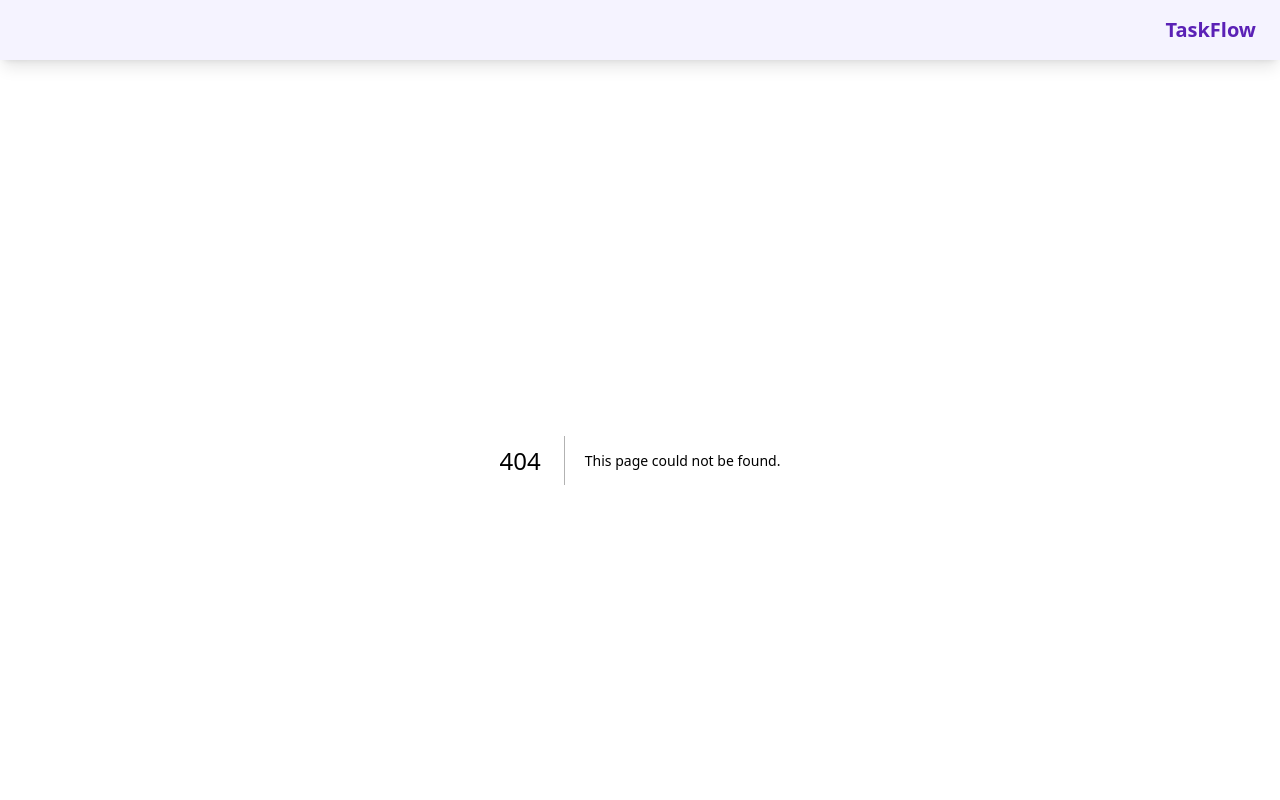
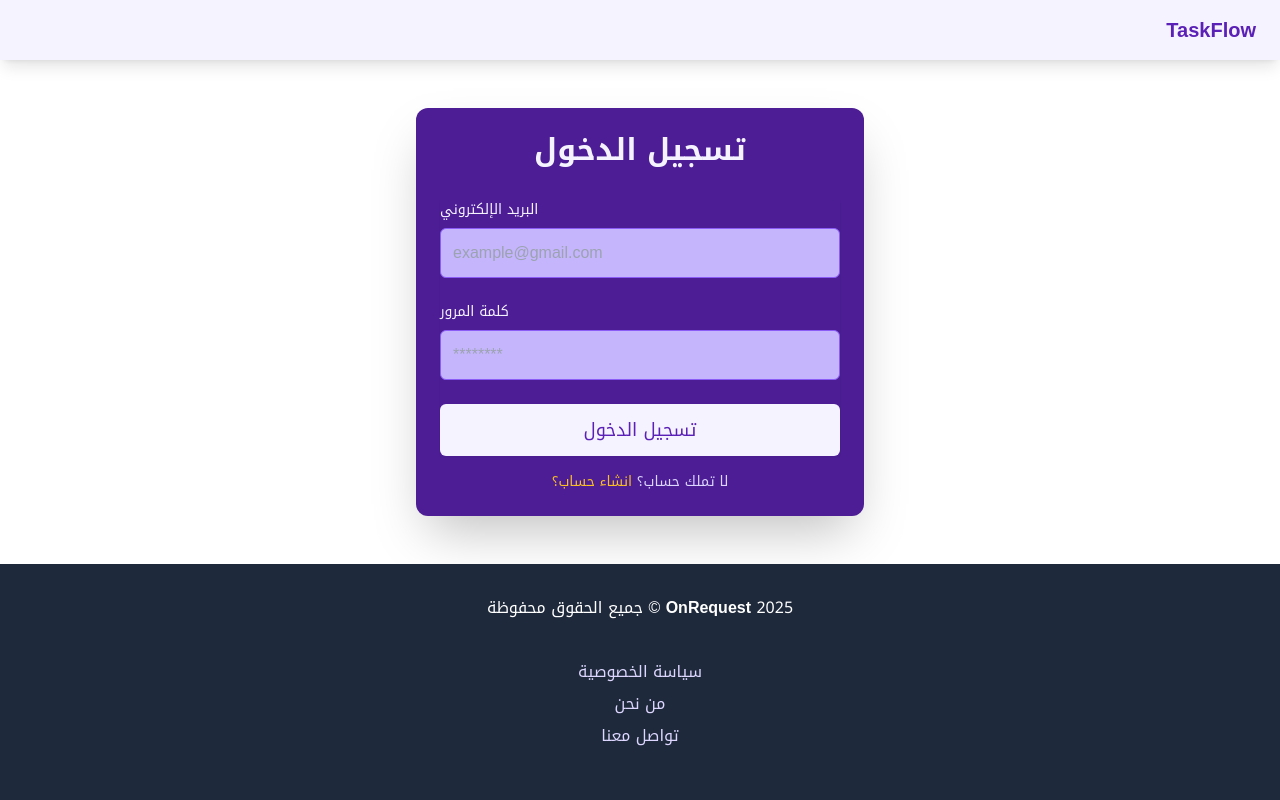
Before and after one commit to Hadiiik/taskflow, a Next.js app: page /login in a window 1280 px wide. Before the commit this address had no page. Shown: the top 800 px of the page. Built offline with nearby package versions, Linux system fonts and the light colour scheme.

Commit message:
login signin frontedn

```diff
--- a/app/components/Footer.tsx
+++ b/app/components/Footer.tsx
@@ -2,15 +2,21 @@ import React from 'react';
 
 const Footer = () => {
   return (
-    <footer className="bg-slate-800 text-white py-8 mt-16">
+    <footer className="bg-slate-800 text-white py-8 w-full mt-4">
       <div className="container mx-auto text-center">
-        <p className="text-sm md:text-base">
+        <p className="text-sm md:text-base mb-2">
           جميع الحقوق محفوظة &copy; <span className="font-bold">OnRequest</span> 2025
         </p>
-        <div className="mt-4">
-          {/* يمكنك إضافة روابط أخرى هنا إذا لزم الأمر */}
-          <a href="/privacy-policy" className="text-violet-200 hover:text-violet-50 mx-2">سياسة الخصوصية</a>
-          <a href="/about-us" className="text-violet-200 hover:text-violet-50 mx-2">من نحن</a>
+        <div className="mt-4 py-6">
+          <div className="block mb-2">
+            <a href="/privacy-policy" className="text-violet-200 hover:text-violet-50 mx-2">سياسة الخصوصية</a>
+          </div>
+          <div className="block mb-2">
+            <a href="/about-us" className="text-violet-200 hover:text-violet-50 mx-2">من نحن</a>
+          </div>
+          <div className="block">
+            <a href="/contact-us" className="text-violet-200 hover:text-violet-50 mx-2">تواصل معنا</a>
+          </div>
         </div>
       </div>
     </footer>
--- a/app/components/Header.tsx
+++ b/app/components/Header.tsx
@@ -3,7 +3,7 @@ import React from 'react';
 
 const Header = () => {
   return (
-    <header className="bg-violet-50 text-violet-800 flex items-center justify-end py-4 px-6  shadow-lg">
+    <header className="bg-violet-50 text-violet-800 flex items-center justify-end py-4 px-6 shadow-lg sticky top-0 z-50">
       <Link className="text-xl font-bold hover:cursor-pointer hover:text-violet-700" href={"/"}>
         TaskFlow
       </Link>
--- a/app/components/HeroSection.tsx
+++ b/app/components/HeroSection.tsx
@@ -11,7 +11,7 @@ const HeroSection = () => {
       <p className=" md:text-xl mb-6 max-w-3xl mx-auto  ">
         نظام كانبان يساعدك على تنظيم وتوزيع المهام بكفاءة عالية، مما يساهم في تحسين الإنتاجية.((منا نغير هالحكي لشي احسن))
       </p>
-      <Link className=" bg-white text-violet-600 py-2 px-6 rounded-md text-lg hover:bg-violet-700 hover:text-white hover:shadow-md transition duration-300 my-4"
+      <Link className=" bg-white text-violet-600 py-2 px-6 rounded-md text-lg hover:bg-violet-700 hover:text-white hover:shadow-md transition duration-300 my-4 focus:bg-slate-300 focus:text-white  "
       href={"/login"}>
         جرب الآن
       </Link>
--- a/app/layout.tsx
+++ b/app/layout.tsx
@@ -1,5 +1,5 @@
 import type { Metadata } from "next";
-import { Geist, Geist_Mono } from "next/font/google";
+import { Geist, Geist_Mono, Noto_Kufi_Arabic } from "next/font/google";
 import "./globals.css";
 import Header from "./components/Header";
 import Footer from "./components/Footer";
@@ -14,6 +14,11 @@ const geistMono = Geist_Mono({
   subsets: ["latin"],
 });
 
+const NotoKufiArabic = Noto_Kufi_Arabic({
+  variable:"--font",
+  subsets:["arabic"]
+})
+
 export const metadata: Metadata = {
   title: "Create Next App",
   description: "Generated by create next app",
@@ -27,7 +32,7 @@ export default function RootLayout({
   return (
     <html lang="en">
       <body
-        className={`${geistSans.variable} ${geistMono.variable} antialiased`}
+        className={`${geistSans.variable} ${geistMono.variable} ${NotoKufiArabic.className} antialiased   `}
       >
         <Header/>
         {children}
--- /dev/null
+++ b/app/loading.tsx
@@ -0,0 +1,54 @@
+import React from 'react';
+
+const Skeleton = () => {
+  return (
+    <>
+    <div className="space-y-4 p-6">
+      {/* Skeleton for Title */}
+      <div className="h-6 bg-gray-300 animate-pulse rounded w-3/4"></div>
+
+      {/* Skeleton for Image */}
+      <div className="w-full h-48 bg-gray-300 animate-pulse rounded-lg"></div>
+
+      {/* Skeleton for Text */}
+      <div className="h-4 bg-gray-300 animate-pulse rounded w-5/6"></div>
+      <div className="h-4 bg-gray-300 animate-pulse rounded w-3/4"></div>
+    </div>
+    <div className="space-y-4 p-6">
+      {/* Skeleton for Title */}
+      <div className="h-6 bg-gray-300 animate-pulse rounded w-3/4"></div>
+
+      {/* Skeleton for Image */}
+      <div className="w-full h-48 bg-gray-300 animate-pulse rounded-lg"></div>
+
+      {/* Skeleton for Text */}
+      <div className="h-4 bg-gray-300 animate-pulse rounded w-5/6"></div>
+      <div className="h-4 bg-gray-300 animate-pulse rounded w-3/4"></div>
+    </div>
+    <div className="space-y-4 p-6">
+      {/* Skeleton for Title */}
+      <div className="h-6 bg-gray-300 animate-pulse rounded w-3/4"></div>
+
+      {/* Skeleton for Image */}
+      <div className="w-full h-48 bg-gray-300 animate-pulse rounded-lg"></div>
+
+      {/* Skeleton for Text */}
+      <div className="h-4 bg-gray-300 animate-pulse rounded w-5/6"></div>
+      <div className="h-4 bg-gray-300 animate-pulse rounded w-3/4"></div>
+    </div>
+    <div className="space-y-4 p-6">
+      {/* Skeleton for Title */}
+      <div className="h-6 bg-gray-300 animate-pulse rounded w-3/4"></div>
+
+      {/* Skeleton for Image */}
+      <div className="w-full h-48 bg-gray-300 animate-pulse rounded-lg"></div>
+
+      {/* Skeleton for Text */}
+      <div className="h-4 bg-gray-300 animate-pulse rounded w-5/6"></div>
+      <div className="h-4 bg-gray-300 animate-pulse rounded w-3/4"></div>
+    </div>
+    </>
+  );
+};
+
+export default Skeleton;
--- /dev/null
+++ b/app/login/page.tsx
@@ -0,0 +1,66 @@
+"use client"
+import userInfo from '@/types/userInfo'
+import Link from 'next/link';
+import React, { useState } from 'react'
+
+const page = () => {
+    const [userInfo, setUserInfo] = useState<userInfo>({
+        email: "",
+        password: ""
+    });
+
+    const handelSubmit = (e: React.FormEvent<HTMLFormElement>) => {
+        e.preventDefault();
+        console.log(userInfo);
+    };
+
+    return (
+        <div className="max-w-md mx-auto p-6 bg-violet-900 rounded-xl shadow-2xl m-12">
+            <h2 className="text-3xl font-bold text-center text-violet-50 mb-8 ">تسجيل الدخول</h2>
+            <form onSubmit={handelSubmit} className="space-y-6 shadow-sm">
+                {/* حقل البريد الإلكتروني */}
+                <div>
+                    <label htmlFor="email" className="block text-sm text-violet-50 mb-2">البريد الإلكتروني</label>
+                    <input
+                        type="email"
+                        id="email"
+                        placeholder="example@gmail.com"
+                        value={userInfo.email}
+                        onChange={(e) => setUserInfo({ ...userInfo, email: e.target.value })}
+                        required
+                        className="w-full p-3 rounded-md border border-violet-500 bg-violet-300 text-black focus:ring focus:ring-amber-500 focus:outline-none"
+                    />
+                </div>
+
+                {/* حقل كلمة المرور */}
+                <div>
+                    <label htmlFor="password" className="block text-sm text-violet-50 mb-2">كلمة المرور</label>
+                    <input
+                        type="text"
+                        id="password"
+                        placeholder="********"
+                        value={userInfo.password}
+                        onChange={(e) => setUserInfo({ ...userInfo, password: e.target.value })}
+                        required
+                        className="w-full p-3 rounded-md border border-violet-500 bg-violet-300 text-black focus:ring focus:ring-amber-500 focus:outline-none"
+                    />
+                </div>
+
+                {/* زر التسجيل */}
+                <button
+                    type="submit"
+                    className="w-full py-3 bg-violet-50 text-violet-800  px-6 rounded-md text-lg hover:bg-violet-700 hover:text-white hover:shadow-md transition duration-300 my-4 focus:bg-slate-300 focus:text-white"
+                >
+                    تسجيل الدخول
+                </button>
+            </form>
+
+            <p className="mt-4 text-center text-violet-200 text-sm">
+                لا تملك حساب؟{' '}
+                <Link href="/signup" className="text-amber-400 hover:text-amber-300 focus:text-slate-500">انشاء حساب؟</Link>
+            </p>
+        </div>
+    );
+};
+
+export default page;
--- /dev/null
+++ b/app/signup/page.tsx
@@ -0,0 +1,66 @@
+"use client"
+import userInfo from '@/types/userInfo'
+import Link from 'next/link';
+import React, { useState } from 'react'
+
+const page = () => {
+    const [userInfo, setUserInfo] = useState<userInfo>({
+        email: "",
+        password: ""
+    });
+
+    const handelSubmit = (e: React.FormEvent<HTMLFormElement>) => {
+        e.preventDefault();
+        console.log(userInfo);
+    };
+
+    return (
+        <div className="max-w-md mx-auto p-6 bg-violet-900 rounded-xl shadow-2xl m-12">
+            <h2 className="text-3xl font-bold text-center text-violet-50 mb-8 ">انشاء حساب </h2>
+            <form onSubmit={handelSubmit} className="space-y-6 shadow-sm">
+                {/* حقل البريد الإلكتروني */}
+                <div>
+                    <label htmlFor="email" className="block text-sm text-violet-50 mb-2">البريد الإلكتروني</label>
+                    <input
+                        type="email"
+                        id="email"
+                        placeholder="example@gmail.com"
+                        value={userInfo.email}
+                        onChange={(e) => setUserInfo({ ...userInfo, email: e.target.value })}
+                        required
+                        className="w-full p-3 rounded-md border border-violet-500 bg-violet-300 text-black focus:ring focus:ring-amber-500 focus:outline-none"
+                    />
+                </div>
+
+                {/* حقل كلمة المرور */}
+                <div>
+                    <label htmlFor="password" className="block text-sm text-violet-50 mb-2">كلمة المرور</label>
+                    <input
+                        type="text"
+                        id="password"
+                        placeholder="********"
+                        value={userInfo.password}
+                        onChange={(e) => setUserInfo({ ...userInfo, password: e.target.value })}
+                        required
+                        className="w-full p-3 rounded-md border border-violet-500 bg-violet-300 text-black focus:ring focus:ring-amber-500 focus:outline-none"
+                    />
+                </div>
+
+                {/* زر التسجيل */}
+                <button
+                    type="submit"
+                    className="w-full py-3 bg-violet-50 text-violet-800  px-6 rounded-md text-lg hover:bg-violet-700 hover:text-white hover:shadow-md transition duration-300 my-4 focus:bg-slate-300 focus:text-white"
+                >
+                    تسجيل الدخول
+                </button>
+            </form>
+
+            <p className="mt-4 text-center text-violet-200 text-sm">
+            لديك حساب بالفعل؟{' '}
+                <Link href="/login" className="text-amber-400 hover:text-amber-300 focus:text-slate-500">تسجيل الدخول؟ </Link>
+            </p>
+        </div>
+    );
+};
+
+export default page;
--- a/tsconfig.json
+++ b/tsconfig.json
@@ -22,6 +22,6 @@
       "@/*": ["./*"]
     }
   },
-  "include": ["next-env.d.ts", "**/*.ts", "**/*.tsx", ".next/types/**/*.ts"],
+  "include": ["next-env.d.ts", "**/*.ts", "**/*.tsx", ".next/types/**/*.ts", ".next/page.tsx"],
   "exclude": ["node_modules"]
 }
--- /dev/null
+++ b/types/userInfo.ts
@@ -0,0 +1,5 @@
+type userInfo = {
+    email:string,
+    password:string
+}
+export default userInfo
```
